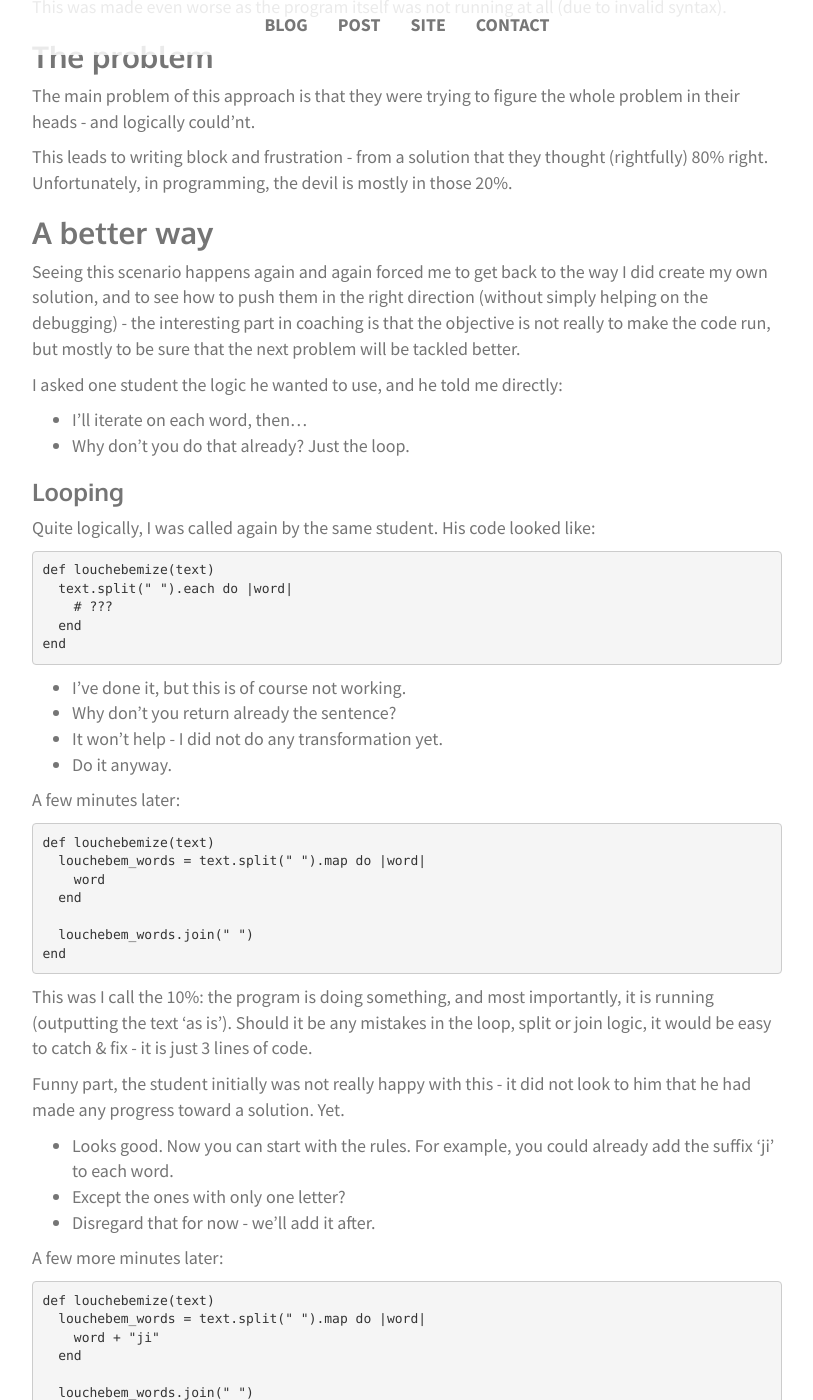
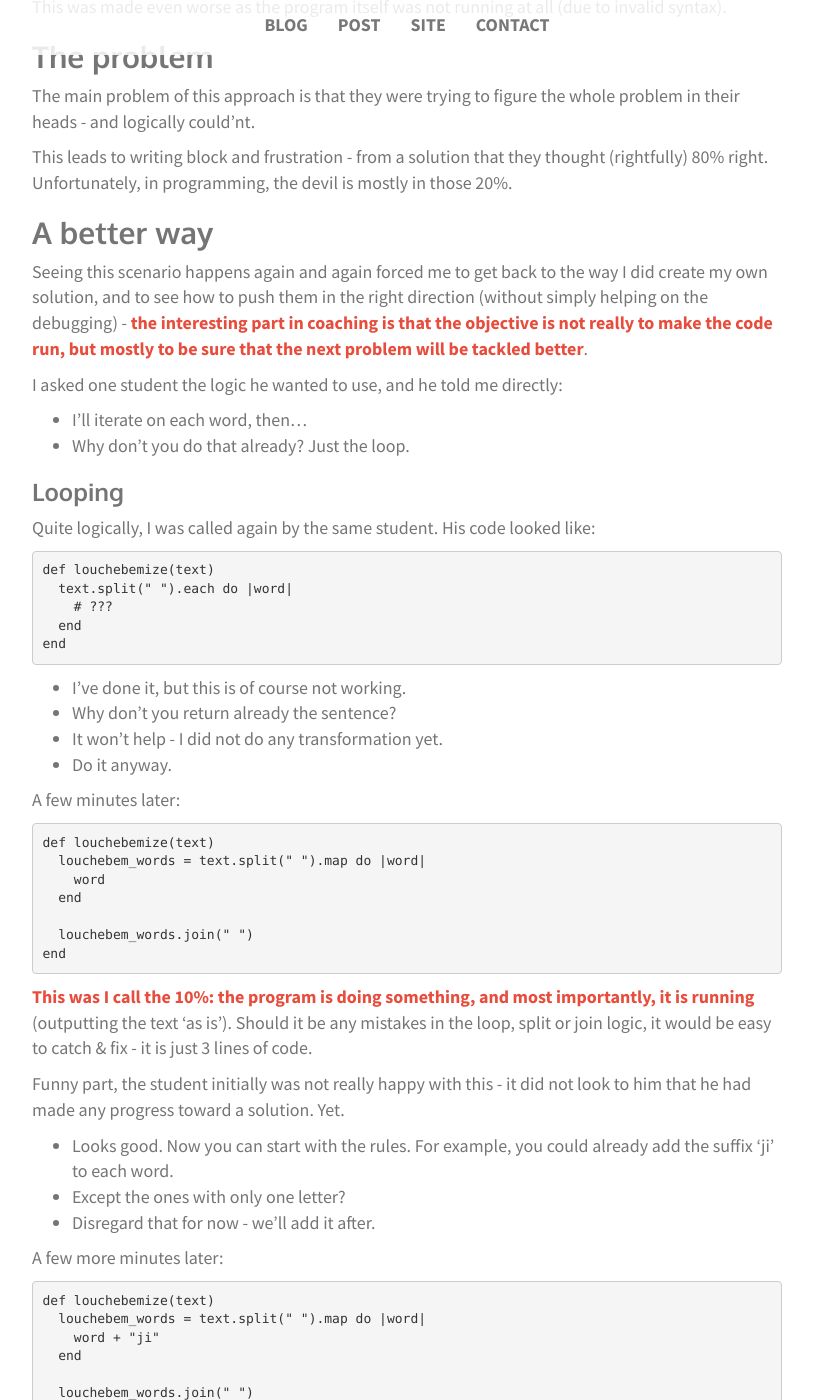
Before and after one commit to vanakenm/blog, a Jekyll site: the page built from _posts/2015-03-25-10-percent-working.md, in a window 1280 px wide and 1400 px high, scrolled down 1353 px. Shown: the whole window, without its empty margins (233-1046 px from the left). Built offline with Jekyll 4.4.1, drawn with Linux system fonts in a browser that asks for light colours; nearby versions of some CDN libraries; library files that are not in the unit come from our copies; comment, search, counter and statistics services are not loaded; some of the changed text lies outside the part shown.

```diff
--- a/_posts/2015-03-25-10-percent-working.md
+++ b/_posts/2015-03-25-10-percent-working.md
@@ -13,7 +13,7 @@ Like a little hungry kid, when facing a programming problem, they try to figure
 This make the little kid (and the little programmer) angry, which means that the next bite become more and more complicated, until they give up in frustration.
 
 ## An example
-One of the exercise was to translate a text (several words/sentences) into "louchebem" - a slang used notably by parisian butchers a while ago. To "louchebemize" a word, you apply the following rules:
+One of the exercises from [LeWagon Bootcamp](http://lewagon.org/program) was to translate a text (several words/sentences) into "louchebem" - a slang used notably by parisian butchers a while ago. To "louchebemize" a word, you apply the following rules:
 
 * Move the first syllab to the end if it starts with a conson
 * Add a "l" as first letter
@@ -51,7 +51,7 @@ This leads to writing block and frustration - from a solution that they thought
 
 ## A better way
 
-Seeing this scenario happens again and again forced me to get back to the way I did create my own solution, and to see how to push them in the right direction (without simply helping on the debugging) - the interesting part in coaching is that the objective is not really to make the code run, but mostly to be sure that the next problem will be tackled better.
+Seeing this scenario happens again and again forced me to get back to the way I did create my own solution, and to see how to push them in the right direction (without simply helping on the debugging) - *the interesting part in coaching is that the objective is not really to make the code run, but mostly to be sure that the next problem will be tackled better*.
 
 I asked one student the logic he wanted to use, and he told me directly:
 
@@ -87,7 +87,7 @@ def louchebemize(text)
 end
 {% endhighlight %}
 
-This was I call the 10%: the program is doing something, and most importantly, it is running (outputting the text 'as is'). Should it be any mistakes in the loop, split or join logic, it would be easy to catch & fix - it is just 3 lines of code.
+*This was I call the 10%: the program is doing something, and most importantly, it is running* (outputting the text 'as is'). Should it be any mistakes in the loop, split or join logic, it would be easy to catch & fix - it is just 3 lines of code.
 
 Funny part, the student initially was not really happy with this - it did not look to him that he had made any progress toward a solution. Yet.
 
--- a/index.html
+++ b/index.html
@@ -13,8 +13,9 @@ subtitle: Thinking and Writing about Software
           <a class="post-link" href="{{ post.url | prepend: site.baseurl }}">{{ post.title }}</a>
         </h2>
         <div class="post-content">
-        {{ post.excerpt }}
+        {{ post.excerpt | remove: '<h2>' | remove: '</h2>'  }}
         </div>
+        <hr>
       </li>
     {% endfor %}
   </ul>
```
Also changed, not shown: other parts of _posts/2015-03-25-10-percent-working.md (+2 -2 lines), _posts/2015-01-30-decision-making.md (+1 -5 lines).
